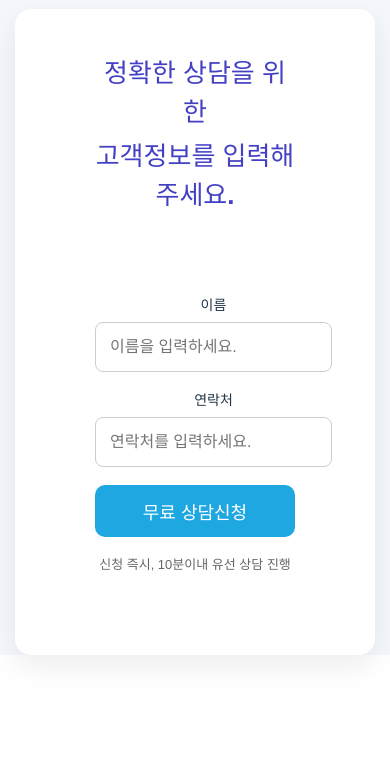
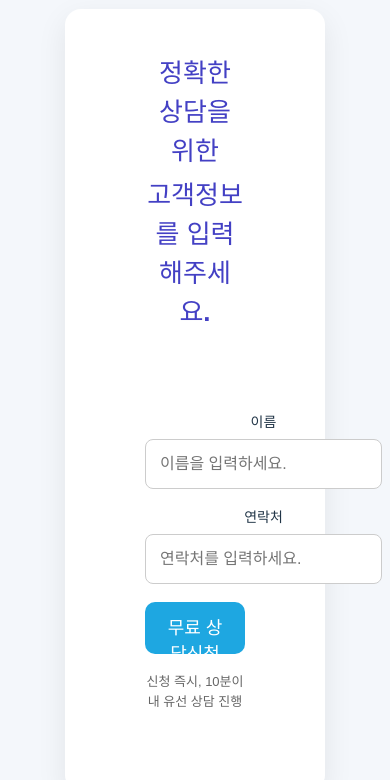
Before and after one commit to l1lsang/naran1234, a React (Vite) app: page / in a window 390 px wide. Shown: the part 3236-4016 px from the top of the page. Built offline with nearby package versions, Linux system fonts and the light colour scheme.

Commit message:
Update App.css

```diff
--- a/src/App.css
+++ b/src/App.css
@@ -1121,8 +1121,8 @@ margin-bottom: 80px;
 @media (max-width: 768px) {
 
   .박스{
-    width: 100%;
-    max-width: 200px;
+    width: 90%;
+    max-width: 100px;
   }
   .정신-inner{
     max-width: 768px;
```
